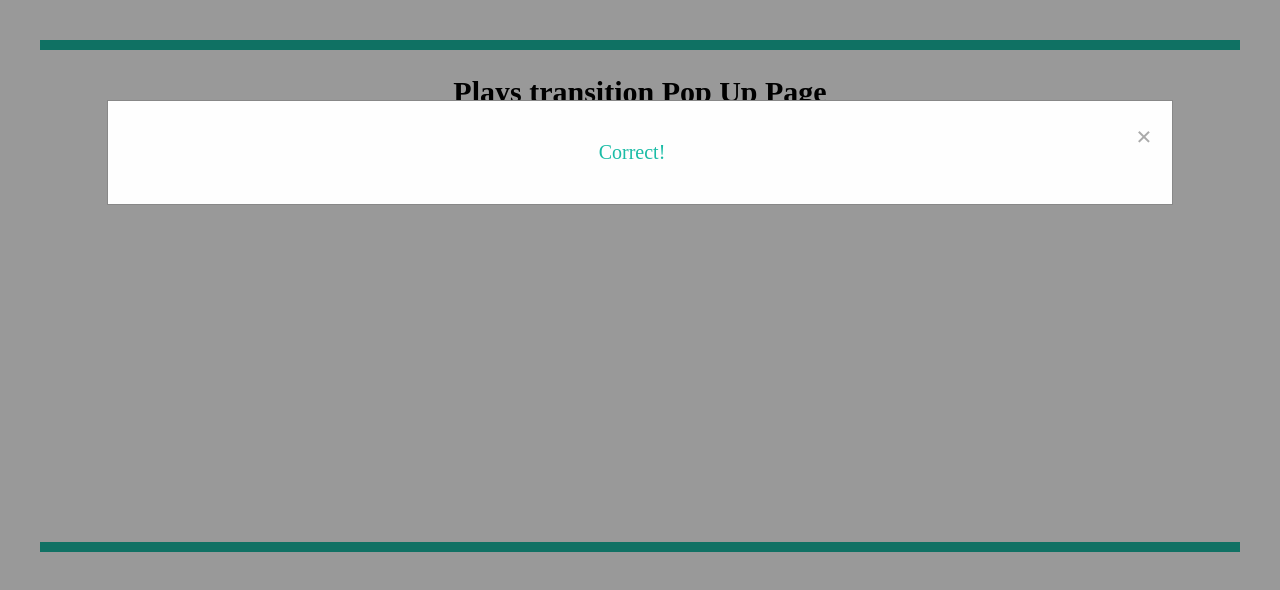
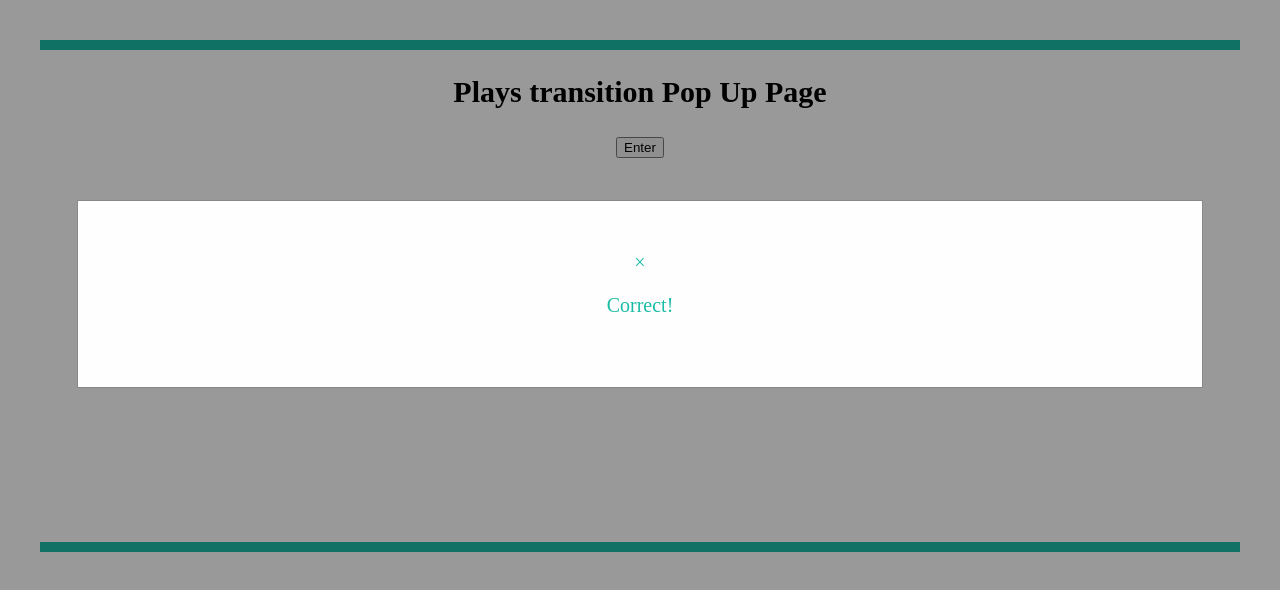
Before and after one commit to luluzheng1/AMuseMe, a website: page src/html/transition.html in a window 1280 px wide. Both pictures are taken after a click on the button "Enter". Drawn offline with Linux system fonts and the light colour scheme; files that its build step writes are made by us from their sources.

```diff
--- a/src/style/transition.css
+++ b/src/style/transition.css
@@ -19,7 +19,7 @@
     display: none;  /* Hidden by default */
     position: fixed; /* Stay in place */
     z-index: 1; /* Sit on top */
-    padding-top: 100px; /* Location of the box */
+    padding-top: 200px; /* Location of the box */
     left: 0;
     top: 0;
     width: 100%; /* Full width */
@@ -34,21 +34,21 @@
     color:#1abca6;
     background-color: #fefefe;
     margin: auto;
-    padding: 20px;
+    padding: 50px;
     border: 1px solid #888;
     width: 80%;
 }
 
 /* The Close Button */
-.close {
+#close {
     color: #aaaaaa;
-    float: right;
+    /*float: right;*/
     font-size: 28px;
     font-weight: bold;
 }
 
-.close:hover,
-.close:focus {
+#close:hover,
+#close:focus {
     color: #000;
     text-decoration: none;
     cursor: pointer;
```
